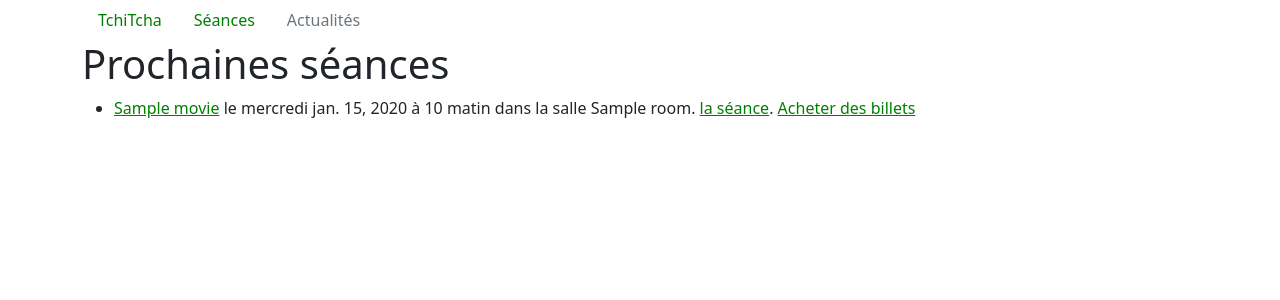
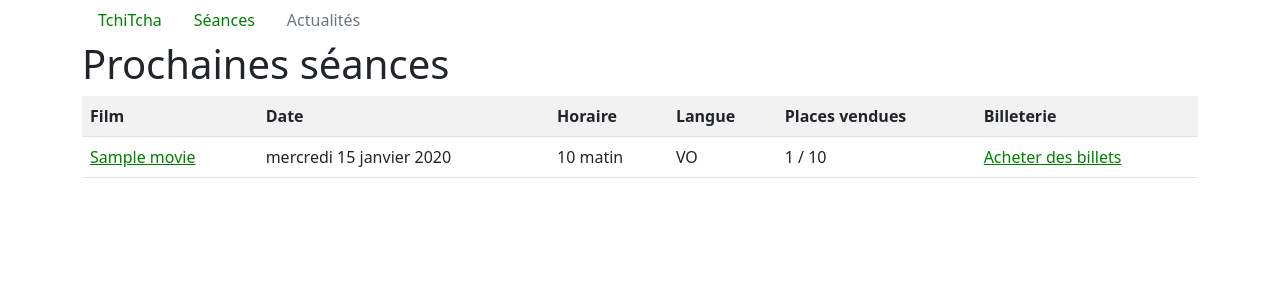
Before and after one commit to philippe-lemaire/tchitcha, a Django app: template movies/templates/movies/showing_list.html in a window 1280 px wide. Shown: the top 300 px of the page. Run offline with Django 3.2, Linux system fonts and the light colour scheme; the template is opened without the code that fills it: values that come from a table or form of the project are taken from there, others are empty; tables that the repository leaves empty hold one stand-in row (values such as "Sample post").

Commit message:
nicer templates. Showing detail view now unused.

```diff
--- a/movies/forms.py
+++ b/movies/forms.py
@@ -3,6 +3,4 @@ from django import forms
 
 class BuyTicketsForm(forms.Form):
 
-    num_tickets = forms.IntegerField(
-        min_value=1, max_value=10, label="Nombre de places :"
-    )
+    num_tickets = forms.IntegerField(min_value=1, label="Nombre de places :")
--- a/movies/templates/movies/buy_tickets.html
+++ b/movies/templates/movies/buy_tickets.html
@@ -1,7 +1,8 @@
 {% extends "base.html" %}
 {% block title %}{{showing}}{% endblock %}
 {% block content %}
-<h1>{{showing}}</h1>
+
+<h1>{{showing.movie}} le {{showing.date}}</h1>
 
 <form action="{% url 'movies:buy_tickets' showing.id %}" method="post">
     {% csrf_token %}
--- a/movies/templates/movies/showing_detail.html
+++ b/movies/templates/movies/showing_detail.html
@@ -1,8 +1,10 @@
 {% extends "base.html" %}
-{% block title %}Séance du {{showing.date}} à {{showing.time}}: {{ showing.movie.title|title }}
+{% block title %}Séance du {{showing.date|naturalday}} à {{showing.time}}: {{ showing.movie.title|title }}
 ({{showing.movie.release_year}}){% endblock %}
 {% block content %}
-<h1>Séance du {{showing.date}} à {{showing.time}}: {{ showing.movie.title|title }} ({{showing.movie.release_year}})</h1>
+
+<h1>Séance du {{showing.date}} à {{showing.time}}: {{ showing.movie.title|title }}
+    ({{showing.movie.release_year}})</h1>
 
 
 <p>Séance en {{showing.language}}</p>
--- a/movies/templates/movies/showing_list.html
+++ b/movies/templates/movies/showing_list.html
@@ -1,19 +1,29 @@
 {% extends "base.html" %}
-{% block title %}Les séances pour {{movie.title}}{% endblock %}
+{% block title %}Prochaines séances{% endblock %}
 {% block content %}
 
 <h1>Prochaines séances</h1>
 {% if showing_list %}
-<ul>
+<table class="table table-hover table-striped">
+    <tr>
+        <th>Film</th>
+        <th>Date</th>
+        <th>Horaire</th>
+        <th>Langue</th>
+        <th>Places vendues</th>
+        <th>Billeterie</th>
+    </tr>
     {% for showing in showing_list %}
-    <li><a href="{% url 'movies:detail' showing.movie.id %}">{{ showing.movie.title }}</a> le {{showing.date|date:"l"}}
-        {{showing.date}}
-        à
-        {{showing.time}} dans la salle {{showing.room}}. <a href="{% url 'movies:showing_detail' showing.id %}">la
-            séance</a>. <a href="{% url 'movies:buy_tickets' showing.id %}">Acheter des billets</a>
-    </li>
+    <tr>
+        <td><a href="{% url 'movies:detail' showing.movie.id %}">{{ showing.movie.title }}</a></td>
+        <td>{{showing.date|date:"l d F Y"}} </td>
+        <td>{{showing.time}}</td>
+        <td>{{showing.language}}</td>
+        <td>{{showing.tickets_sold}} / {{showing.room.capacity}}</td>
+        <td><a href="{% url 'movies:buy_tickets' showing.id %}">Acheter des billets</a></td>
+    </tr>
     {% endfor %}
-</ul>
+</table>
 {% else %}
 <p>Aucune projection n’est planifiée.</p>
 {% endif %}
```
Also changed, not shown: movies/views.py (+4 -3 lines).
